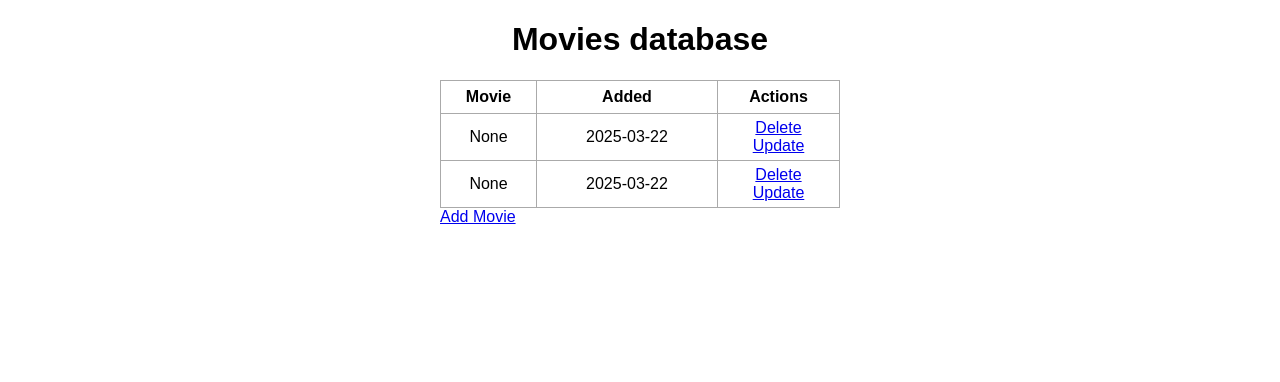
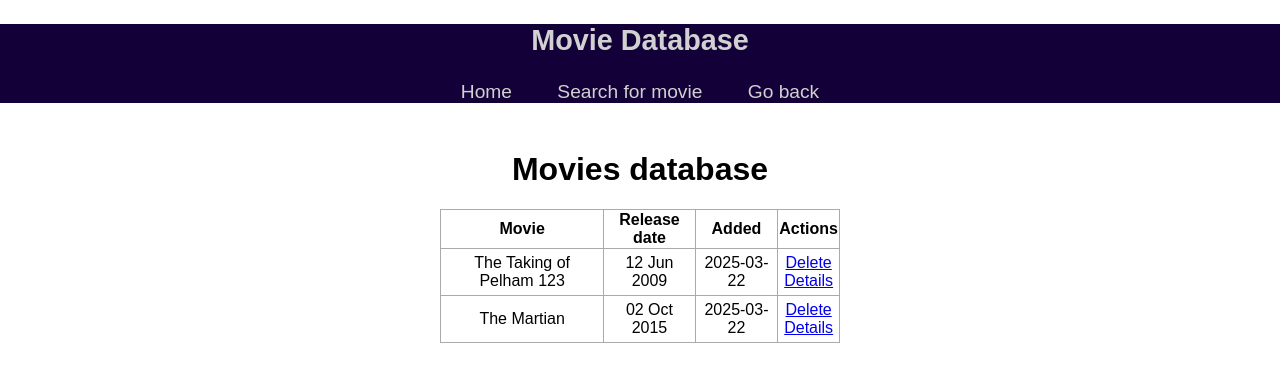
Before and after one commit to pMaciek1/MovieDB, a Flask app: page / in a window 1280 px wide. Shown: the top 382 px of the page. Run offline with Flask 3, Linux system fonts and the light colour scheme; data comes from the database, SQL or seed files in the repository; both versions use the stored data as it was after the commit.

Commit message:
Added details for movie

```diff
--- /dev/null
+++ b/api.py
@@ -0,0 +1 @@
+apikey = '59756392'
--- a/app.py
+++ b/app.py
@@ -11,16 +11,21 @@
 
 class Movie(db.Model):
     id = db.Column(db.Integer, primary_key=True)
-    content = db.Column(db.String(200), nullable=False)
+    title = db.Column(db.String(200), nullable=False)
+    release = db.Column(db.String(15))
+    imdbid = db.Column(db.String(10), nullable=False)
     date_created = db.Column(db.DateTime, default=datetime.utcnow)
 
     def __repr__(self):
         return '<Movie %r>' % self.id
 
+with app.app_context():
+    db.create_all()
+
 @app.route('/', methods=['POST', 'GET'])
 def index():
     movies = Movie.query.order_by(Movie.date_created).all()
-    return render_template('index.html', movies=movies)
+    return render_template('index.html', movies=movies, previous=request.referrer)
 
 @app.route('/delete/<int:id>')
 def delete(id):
@@ -33,17 +38,17 @@
         return 'Error, movie not deleted'
 
 @app.route('/update/<int:id>', methods=['POST', 'GET'])
-def update(id):
+def update(id): #to be used later
     movie = Movie.query.get_or_404(id)
     if request.method == 'POST':
-        movie.content = request.form['content']
+        movie.title = request.form['content']
         try:
             db.session.commit()
             return redirect('/')
         except:
             return 'Error, movie not updated'
     else:
-        return render_template('update.html', movie=movie)
+        return render_template('update.html', movie=movie, previous=request.referrer)
 
 @app.route('/add/', methods=['POST', 'GET'])
 def add():
@@ -63,13 +68,14 @@
     for movie in response_list.json()['Search']:
         movie_list.append(movie)
     #return movie_list
-    return render_template('search.html', movie_list=movie_list)
+    return render_template('search.html', movie_list=movie_list, previous=request.referrer)
 
 @app.route('/add/add/<string:imdbID>', methods=['POST', 'GET'])
 def add_movie(imdbID):
     response = requests.get(f'http://www.omdbapi.com/?i={imdbID}&apikey={apikey}')
     title = response.json()['Title']
-    movie = Movie(content=title)
+    release_date = response.json()['Released']
+    movie = Movie(title=title, imdbid=imdbID, release=release_date)
     try:
         db.session.add(movie)
         db.session.commit()
@@ -77,5 +83,11 @@
     except:
         return 'Error, movie no added'
 
+@app.route('/details/<string:imdbID>')
+def details(imdbID):
+    response = requests.get(f'http://www.omdbapi.com/?i={imdbID}&apikey={apikey}')
+    movie = response.json()
+    return render_template('details.html', movie=movie, previous=request.referrer)
+
 if __name__ == '__main__':
     app.run(debug=True)
--- a/static/css/main.css
+++ b/static/css/main.css
@@ -33,3 +33,27 @@
 #content {
     width: 70%;
 }
+
+.nav {
+  margin-bottom: 3rem;
+  font-size: 1.2rem;
+  width: 100%;
+  text-align: center;
+  background-color: #130038;
+  color: #d1d1d1;
+}
+
+.nav__link {
+  text-decoration: none;
+  color: #d1d1d1;
+}
+
+.nav__link:not(:last-of-type) {
+  margin-right: 2.5rem;
+
+}
+
+.nav__link--active,
+.nav__link:hover {
+  font-weight: bold;
+}
--- a/templates/base.html
+++ b/templates/base.html
@@ -8,6 +8,14 @@
     {% block head %}{% endblock %}
 </head>
 <body>
+    <header class="header">
+        <nav class="nav">
+            <h1 style="text-align:center">Movie Database</h1>
+            <a href="/" class="nav__link">Home</a>
+            <a href="/add/" class="nav__link">Search for movie</a>
+            <a href="{{ previous }}" class="nav__link">Go back</a>
+        </nav>
+    </header>
     {% block body %}{% endblock %}
 </body>
 </html>
--- a/templates/index.html
+++ b/templates/index.html
@@ -14,22 +14,25 @@
         <table>
             <tr>
                 <th>Movie</th>
+                <th>Release date</th>
                 <th>Added</th>
                 <th>Actions</th>
             </tr>
             {% for movie in movies %}
                 <tr>
-                    <td>{{ movie.content }}</td>
+                    <td>{{ movie.title }}</td>
+                    <td>{{ movie.release }}</td>
                     <td>{{ movie.date_created.date() }}</td>
                     <td>
                         <a href="/delete/{{movie.id}}">Delete</a>
                         <br>
-                        <a href="/update/{{movie.id}}">Update</a>
+                        <a href="/details/{{movie.imdbid}}">Details</a>
                     </td>
                 </tr>
             {% endfor %}
         </table>
     {% endif %}
-    <a href="/add/">Add Movie</a>
 </div>
+
+
 {% endblock %}
--- a/templates/search.html
+++ b/templates/search.html
@@ -19,12 +19,13 @@
             </tr>
             {% for movie in movie_list %}
                 <tr>
-                    <td><img src="{{ movie['Poster'] }}" width="100" height="150"></td>
+                    <td><img src="{{ movie['Poster'] }}" width="100" height="150" alt="No image"></td>
                     <td>{{ movie["Title"] }}</td>
                     <td>{{ movie["Year"] }}</td>
                     <td>{{ movie["Type"] }}</td>
                     <td>
                         <a href="/add/add/{{movie['imdbID']}}">Add movie</a>
+                        <a href="/details/{{movie['imdbID']}}">Details</a>
                     </td>
                 </tr>
             {% endfor %}
--- a/templates/update.html
+++ b/templates/update.html
@@ -9,7 +9,7 @@
 <div class="content">
     <h1 style="text-align: center">Update movie</h1>
     <form action="/update/{{movie.id}}" method="POST">
-        <input type="text" name="content" id="content" value="{{movie.content}}">
+        <input type="text" name="title" id="title" value="{{movie.title}}">
         <input type="submit" value="Update">
     </form>
 </div>
```
Also changed, not shown: templates/details.html (+48 -0 lines), instance/movies.db (added).
